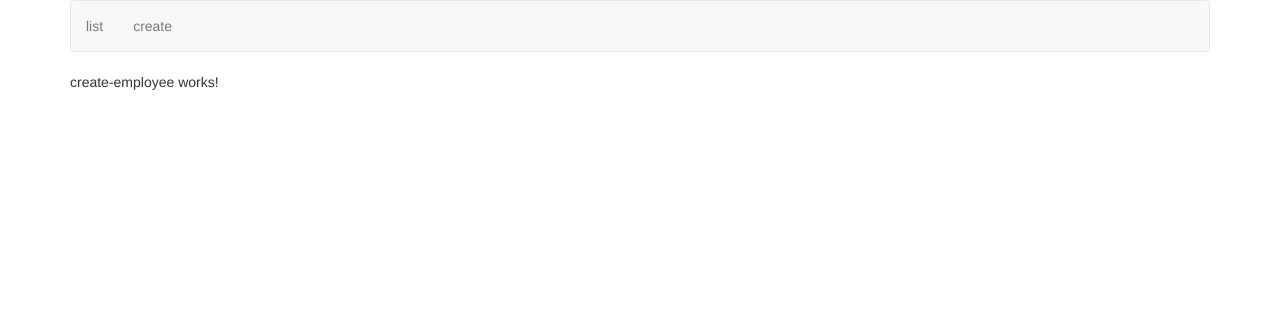
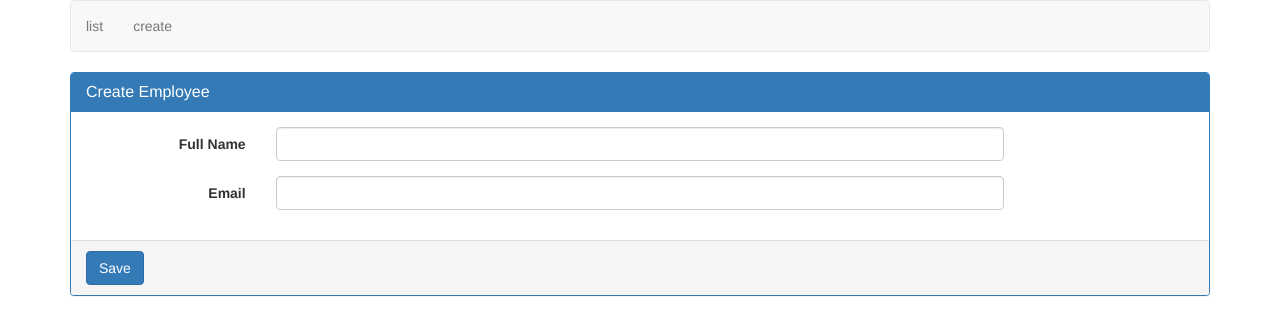
Before and after one commit to vikasdsalve/Angular6, an Angular app: page /create in a window 1280 px wide. Shown: the top 334 px of the page. Built offline with nearby package versions, Linux system fonts and the light colour scheme.

Commit message:
Part 4 Angular reactive forms

```diff
--- a/src/app/app.module.ts
+++ b/src/app/app.module.ts
@@ -1,5 +1,6 @@
 import { BrowserModule } from '@angular/platform-browser';
 import { NgModule } from '@angular/core';
+import { ReactiveFormsModule } from '@angular/forms';
 
 import { AppRoutingModule } from './app-routing.module';
 import { AppComponent } from './app.component';
@@ -14,7 +15,8 @@
   ],
   imports: [
     BrowserModule,
-    AppRoutingModule
+    AppRoutingModule,
+    ReactiveFormsModule
   ],
   providers: [],
   bootstrap: [AppComponent]
--- a/src/app/employee/create-employee.component.html
+++ b/src/app/employee/create-employee.component.html
@@ -1 +1,26 @@
-<p>create-employee works!</p>
+<form [formGroup]="employeeForm"  (ngSubmit)="onSubmit()" class="form-horizontal">
+    <div class="panel panel-primary">
+      <div class="panel-heading">
+        <h3 class="panel-title">Create Employee</h3>
+      </div>
+      <div class="panel-body">
+        <div class="form-group">
+          <label class="col-sm-2 control-label" for="fullName">Full Name</label>
+          <div class="col-sm-8">
+            <input id="fullName" formControlName="fullName" type="text" class="form-control">
+          </div>
+        </div>
+
+        <div class="form-group">
+          <label class="col-sm-2 control-label" for="email">Email</label>
+          <div class="col-sm-8">
+            <input id="email"  formControlName="email" type="text" class="form-control">
+          </div>
+        </div>
+
+      </div>
+      <div class="panel-footer">
+        <button class="btn btn-primary" type="submit">Save</button>
+      </div>
+    </div>
+  </form>
--- a/src/app/employee/create-employee.component.ts
+++ b/src/app/employee/create-employee.component.ts
@@ -1,4 +1,5 @@
 import { Component, OnInit } from '@angular/core';
+import { FormGroup, FormControl } from '@angular/forms';
 
 @Component({
   selector: 'app-create-employee',
@@ -6,10 +7,18 @@
   styleUrls: ['./create-employee.component.css']
 })
 export class CreateEmployeeComponent implements OnInit {
-
+employeeForm: FormGroup;
   constructor() { }
 
   ngOnInit(): void {
+    this.employeeForm = new FormGroup({
+      fullName: new FormControl(),
+      email: new FormControl()
+    });
+  }
+
+  onSubmit(): void{
+    console.log(this.employeeForm.value);
   }
 
 }
```
